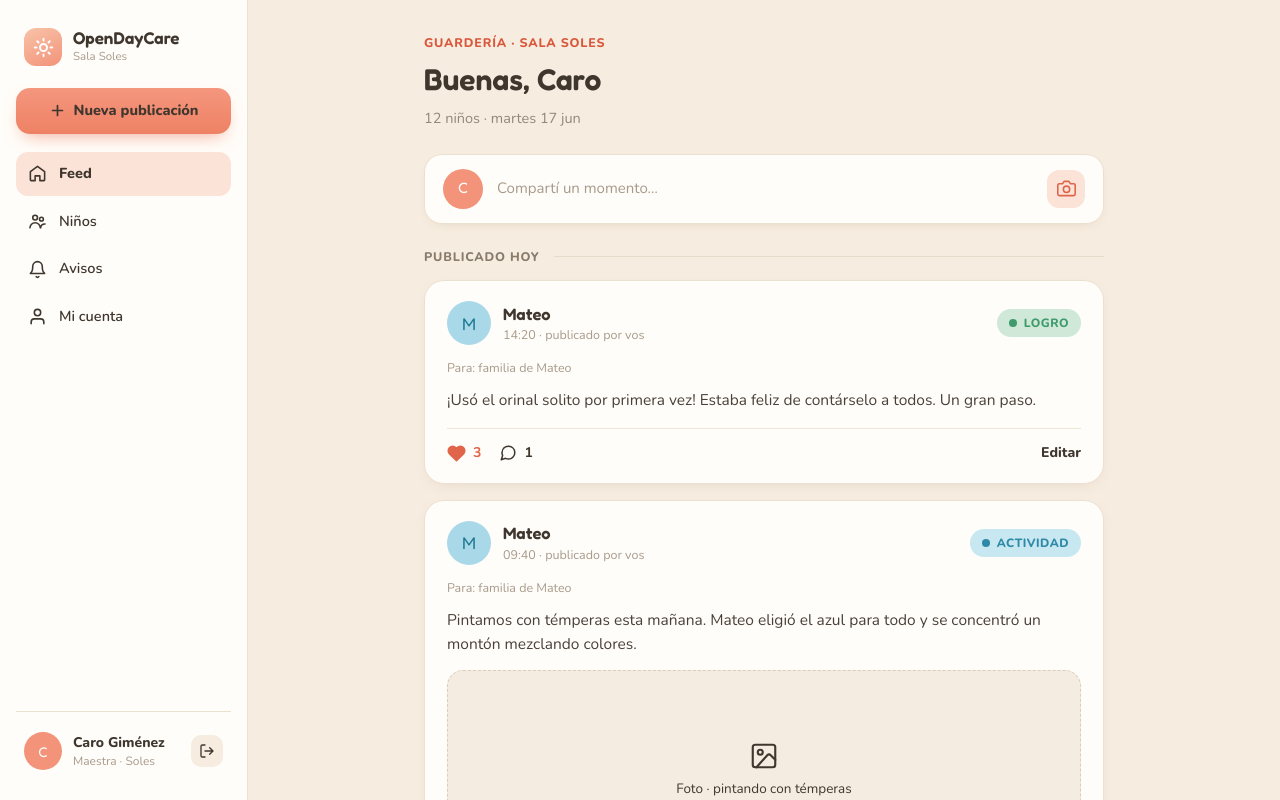
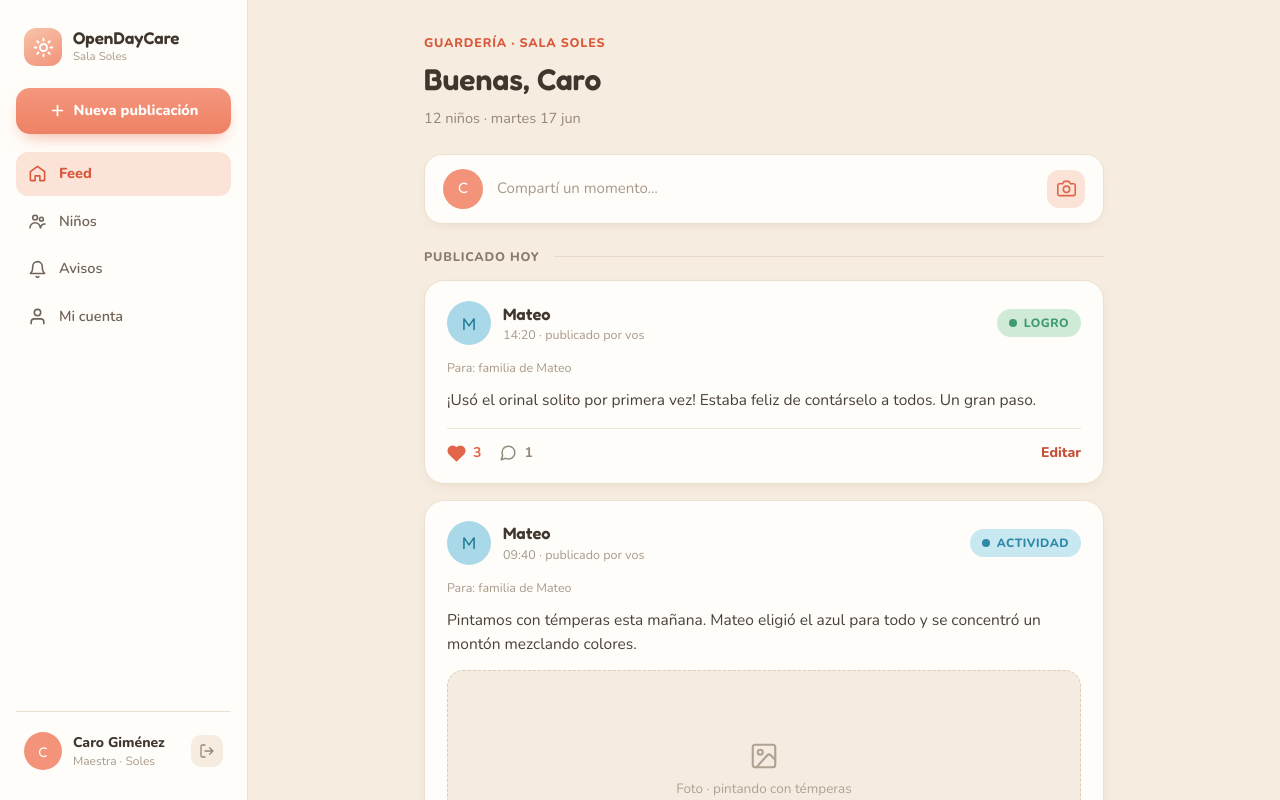
Before and after one commit to JassoEC/opencode-opendaycare, a Next.js app: page / in a window 1280 px wide. Built offline with nearby package versions, Linux system fonts and the light colour scheme.

Commit message:
fix anchor base style cascade and achievement badge color

```diff
--- a/app/globals.css
+++ b/app/globals.css
@@ -22,7 +22,7 @@
   --color-brand-avatar: #f2937a;
   --color-placeholder-inner: #f4ece1;
   --color-placeholder-ink: #b0a290;
-  --color-achievement-bg: #cfe8d8;
+  --color-achievement-bg: #cfebd8;
   --color-achievement-ink: #3e9b6c;
   --color-activity-bg: #c7e7f1;
   --color-activity-ink: #2e89a6;
@@ -50,9 +50,11 @@ body {
   -webkit-font-smoothing: antialiased;
 }
 
-a {
-  text-decoration: none;
-  color: inherit;
+@layer base {
+  a {
+    text-decoration: none;
+    color: inherit;
+  }
 }
 
 ::-webkit-scrollbar {
```
